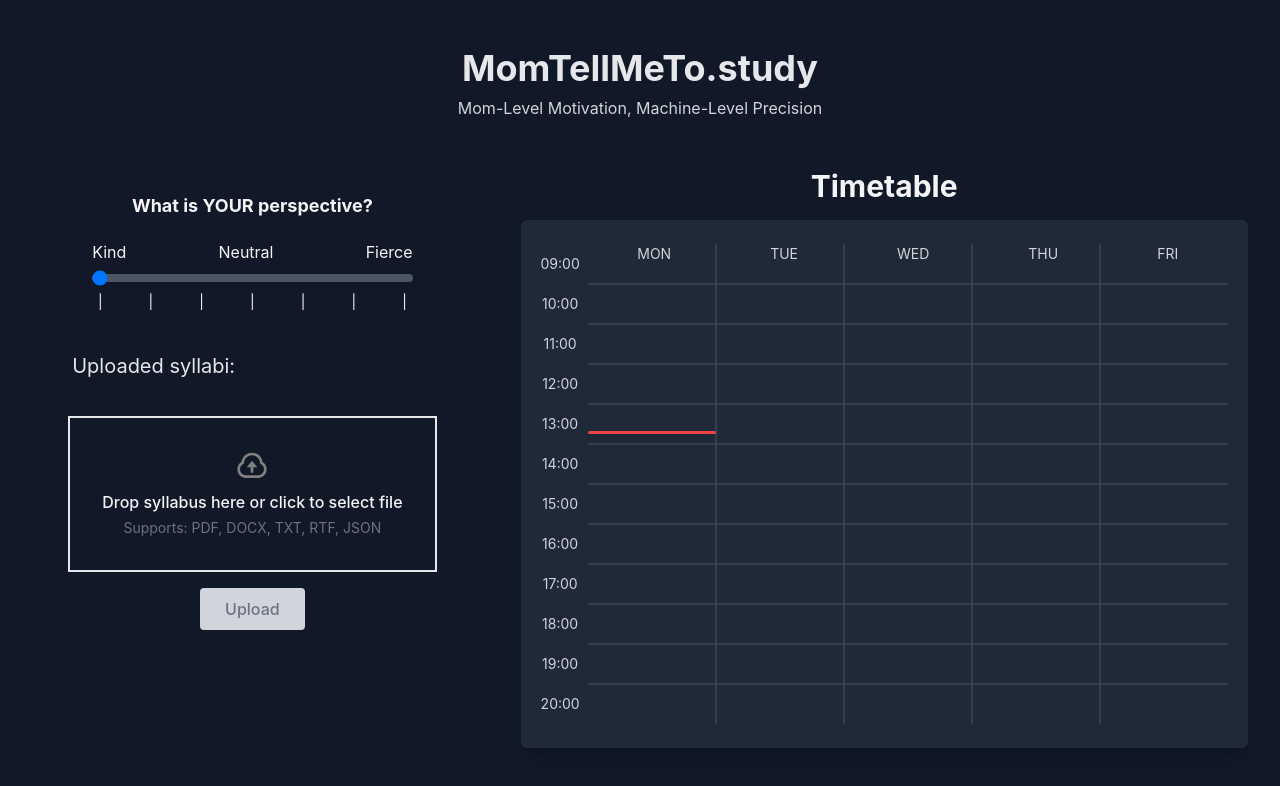
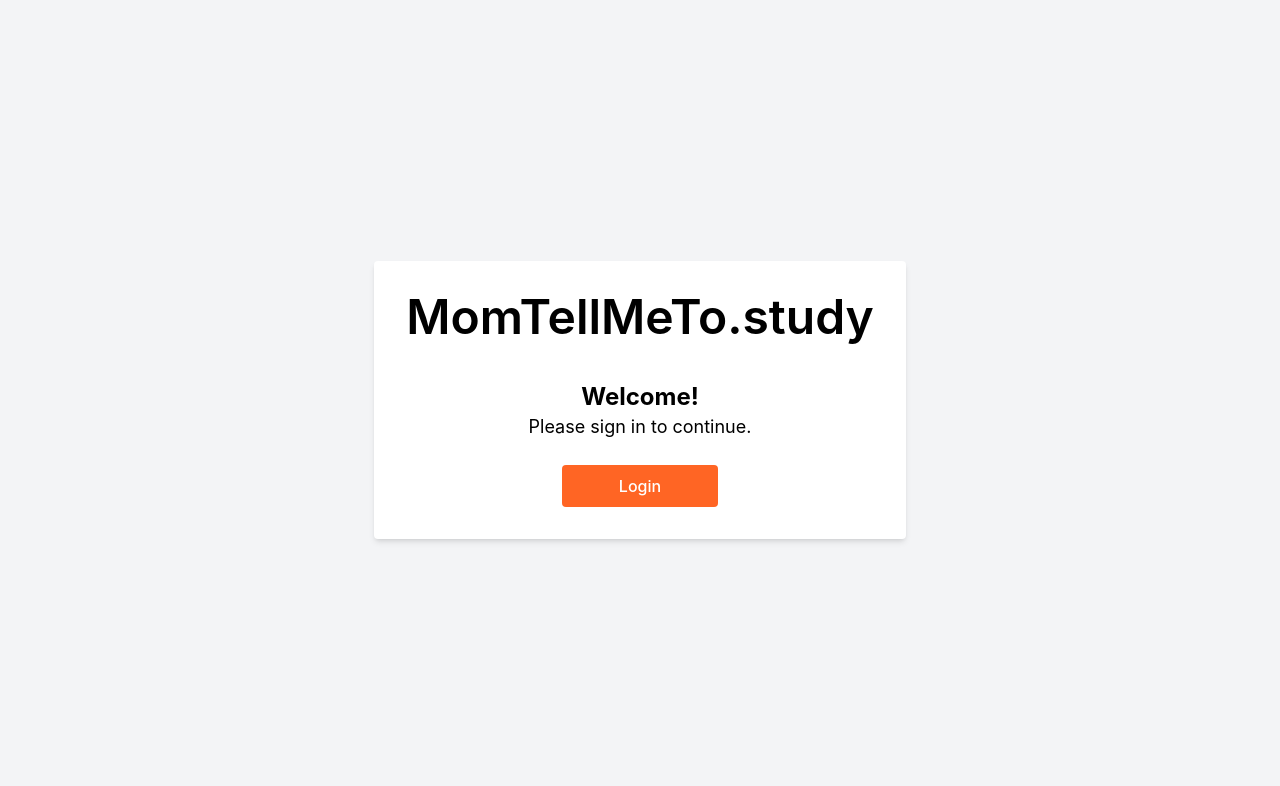
Before and after one commit to CodeYimin/Uoft-Hacks-2025, a React (Vite) app in the folder web/: page /login in a window 1280 px wide. Shown: the top 786 px of the page. Built offline with nearby package versions, Linux system fonts and the light colour scheme.

Commit message:
add /login

```diff
--- a/web/src/App.tsx
+++ b/web/src/App.tsx
@@ -1,16 +1,22 @@
 import { Auth0Provider } from "@auth0/auth0-react";
-import { useState } from "react";
+import { useEffect, useState } from "react";
 import CalendarPage from "./pages/CalendarPage";
 import LandingPage from "./pages/LandingPage";
+import LoginPage from "./pages/LoginPage";
 import { Schedule } from "./types";
 
 function App() {
   const [count, setCount] = useState(0);
   const [schedule, setSchedule] = useState<Schedule>({ events: [] });
-  const [page, setPage] = useState<string>("home");
+  const [page, setPage] = useState<"home" | "login">("home");
   const [sliderIndex, setSliderIndex] = useState(1);
 
-  console.log(schedule);
+  useEffect(() => {
+    const path = window.location.pathname;
+    if (path === "/login") {
+      setPage("login");
+    }
+  }, []);
 
   return (
     <Auth0Provider
@@ -28,6 +34,9 @@ function App() {
             setSchedule(schedule);
           }}/>} />
           <Route path="/calendar" element={<CalendarPage schedule={schedule} />} /> */}
+      {page === "login" ? (
+        <LoginPage />
+      ) : (
         <div className="flex w-screen flex-col bg-gray-900">
           <header className="text-center mb-12 mt-12">
             <h1 className="text-4xl text-gray-200 font-bold mb-2 text-center">
@@ -50,6 +59,7 @@ function App() {
             <CalendarPage schedule={schedule} sliderIndex={sliderIndex} />
           </div>
         </div>
+      )}
       {/* </Routes>
       </Router> */}
     </Auth0Provider>
--- a/web/src/pages/CalendarPage.tsx
+++ b/web/src/pages/CalendarPage.tsx
@@ -118,7 +118,7 @@ export default function CalendarPage({
   }, [currentDate, currentHour]);
 
   return (
-    <div className="min-h-screen w-max mono flex flex-col items-center overflow-x-hidden bg-gray-900 text-gray-100">
+    <div className="min-h-screen w-max mono flex flex-col items-center overflow-x-hidden bg-gray-900 text-gray-100 ">
       <h1 className="text-3xl font-bold mb-4">Timetable</h1>
       <div className="flex w-max bg-gray-800 rounded-md shadow-lg px-5 py-6">
         {/* Y axis */}
@@ -135,7 +135,7 @@ export default function CalendarPage({
           ))}
         </div>
         {/* Timetable grid */}
-        <div className="w-[40rem] h-[30rem] relative">
+        <div className="w-[40rem] h-[30rem] relative overflow-hidden">
           {/* X axis */}
           <div className="absolute top-0 flex justify-around items-center w-full">
             {["MON", "TUE", "WED", "THU", "FRI"].map((day, i) => (
--- a/web/src/pages/LoginPage.tsx
+++ b/web/src/pages/LoginPage.tsx
@@ -13,7 +13,13 @@ const LoginButton = ({
   return (
     <button
       className={`w-1/3 p-2 rounded hover:bg-opacity-80 flex items-center justify-center space-x-2 ${className}`}
-      onClick={() => loginWithRedirect()}
+      onClick={() =>
+        loginWithRedirect({
+          // authorizationParams: {
+          //   redirect_uri: "http://localhost:5173/home",
+          // },
+        })
+      }
     >
       {children}
     </button>
```
Also changed, not shown: 2 other files (tests, documents, lock files or other folders). Lines whose indentation alone changed are shown as unchanged.
